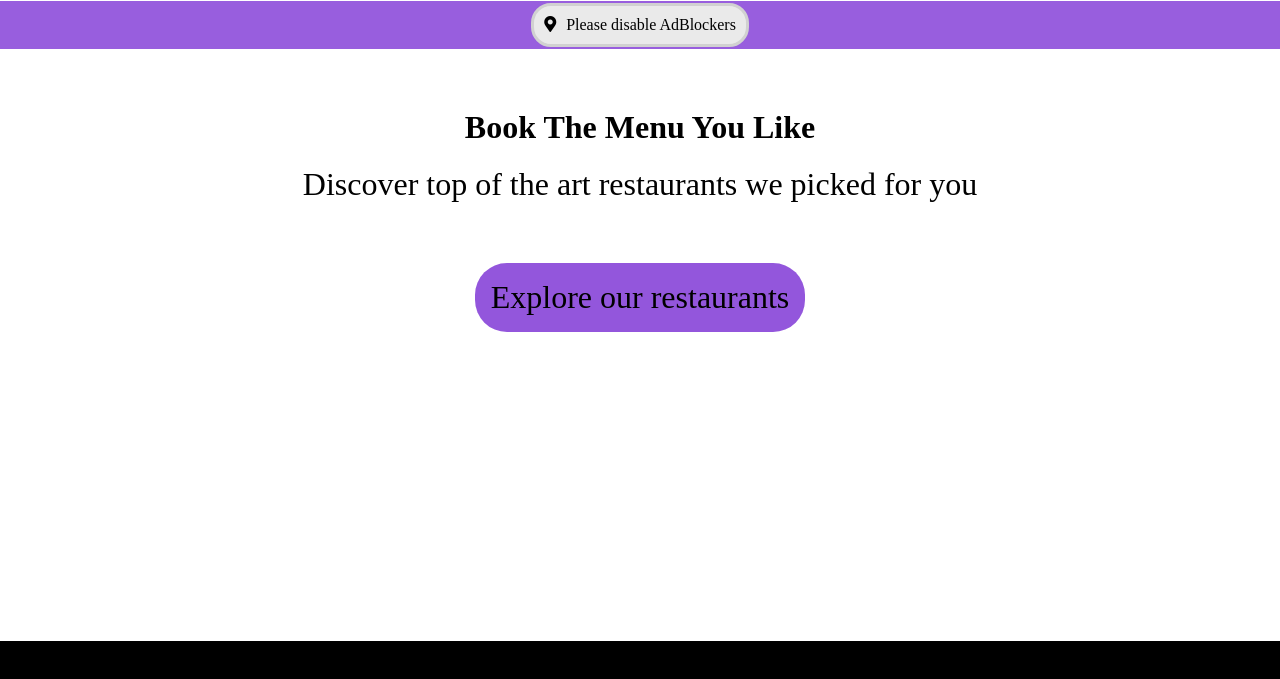
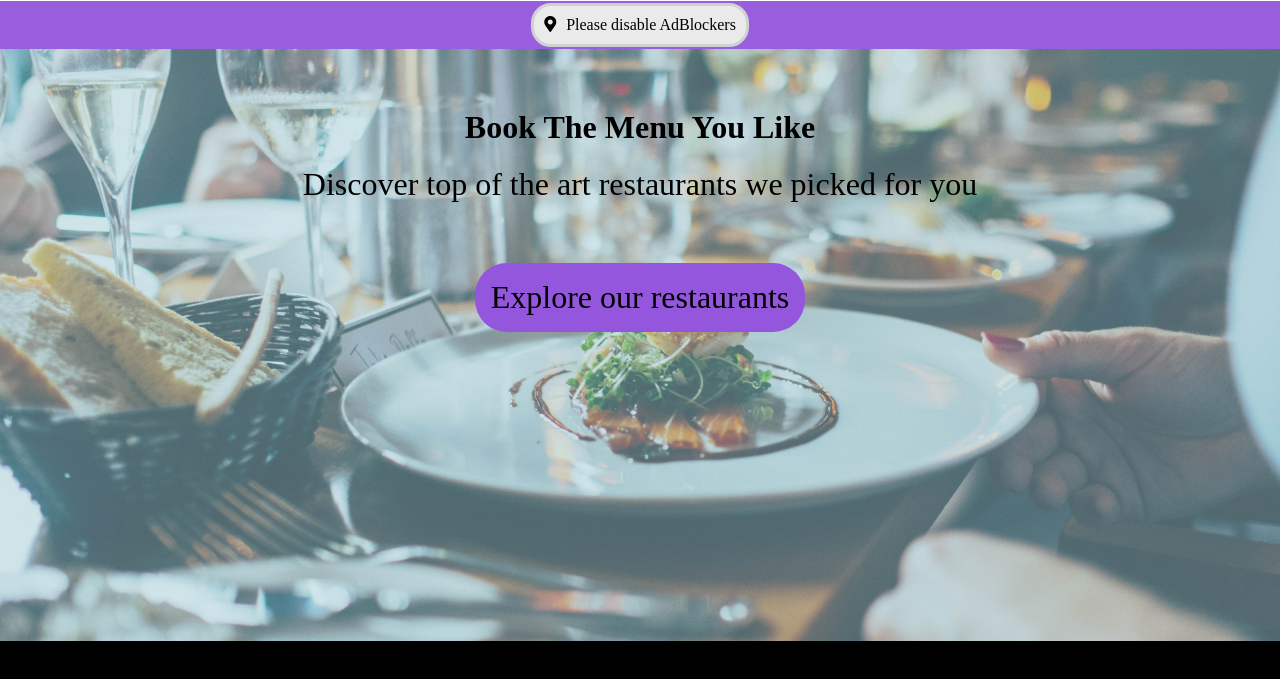
Before and after one commit to lostboysbangarang/HaydenLugo_3_08032021, a website: page index.html in a window 1280 px wide. Shown: the part 79-758 px from the top of the page. Drawn offline with Linux system fonts and the light colour scheme; the site is published under a folder, as on GitHub Pages, so addresses that start at the root find nothing; no server answers; files whose address does not match are found by name.

Commit message:
file fix, maybe

```diff
--- a/sass/main.scss
+++ b/sass/main.scss
@@ -14,13 +14,13 @@ $bckgrnd_Grey: #EAEAEA;
         &:nth-child(#{$i}) span {
             @if $i == 1 {
                 background: linear-gradient(rgba(153, 226, 208, .45));
-                background-image: url(/Resources/images/restaurants/#{$i}.jpg);
+                background-image: url(Resources/images/restaurants/#{$i}.jpg);
                 //background-color: $tertiary;
                 //background-blend-mode: color;
                 z-index: -1;
             }@else {
                 background: linear-gradient(rgba(153, 226, 208, .45));
-                background-image: url(/Resources/images/restaurants/#{$i}.jpg);
+                background-image: url(Resources/images/restaurants/#{$i}.jpg);
                 //background-color: $tertiary;
                 //background-blend-mode: color;
                 z-index: -1;
```
Also changed, not shown: css/style.css.
